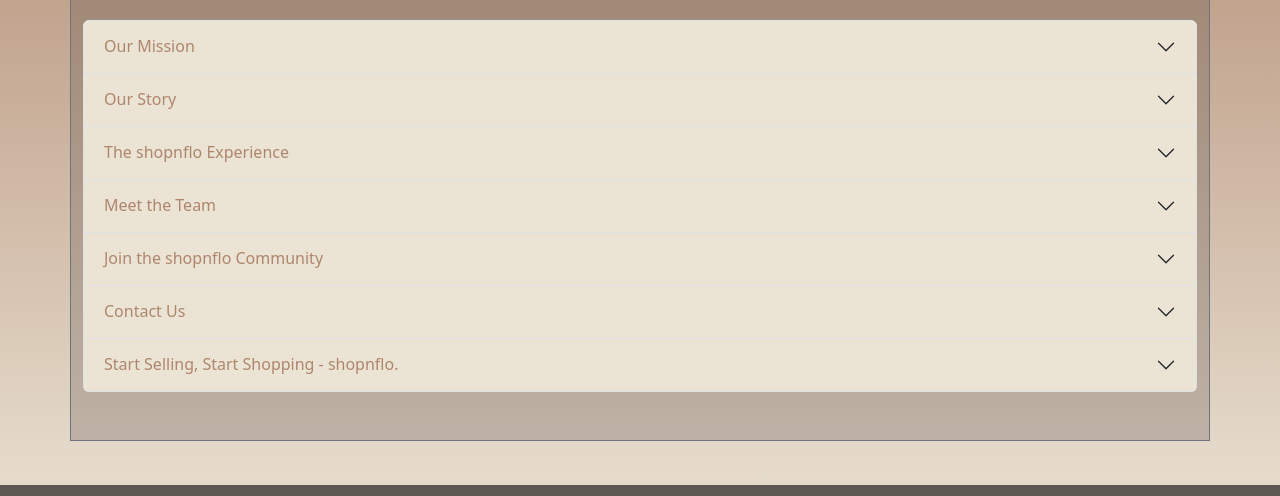
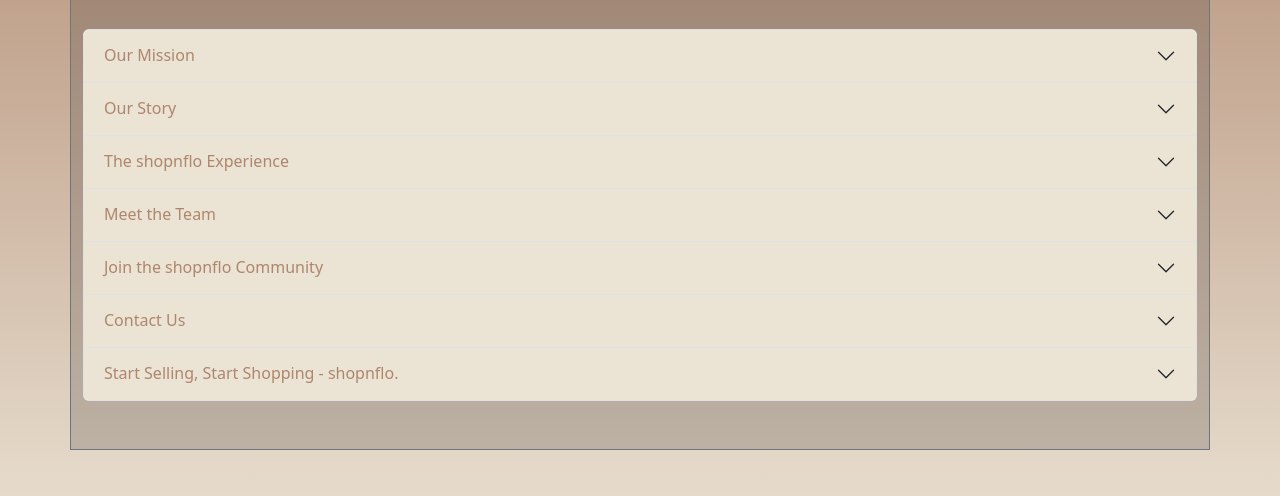
Before and after one commit to srirachy/shopnflo-Bootstrap, a plain HTML site: page src/about.html in a window 1280 px wide. Shown: the part 255-751 px from the top of the page. Drawn offline with nearby package versions, Linux system fonts and the light colour scheme.

Commit message:
fix(main elements): center main elements on each page

```diff
--- a/css/style.css
+++ b/css/style.css
@@ -13,6 +13,10 @@
 }
 
 /* main */
+main {
+    min-height: 80vh;
+}
+
 .page-transparent {
     background-color: rgba(36, 32, 30, .2);
 }
--- a/src/about.html
+++ b/src/about.html
@@ -60,7 +60,7 @@
           </div>
         </nav>
     </header>
-    <main class="mb-5 mb-lg-0">
+    <main class="d-flex justify-content-center align-items-center mb-5">
         <div class="container border border-secondary mt-5 page-transparent">
             <div class="container text-center text-satin-linen p-3">
                 <h1>shopnflo - Your Ultimate Marketplace!</h1>
```
Also changed, not shown: index.html (+1 -1 lines), src/contact.html (+1 -1 lines).
